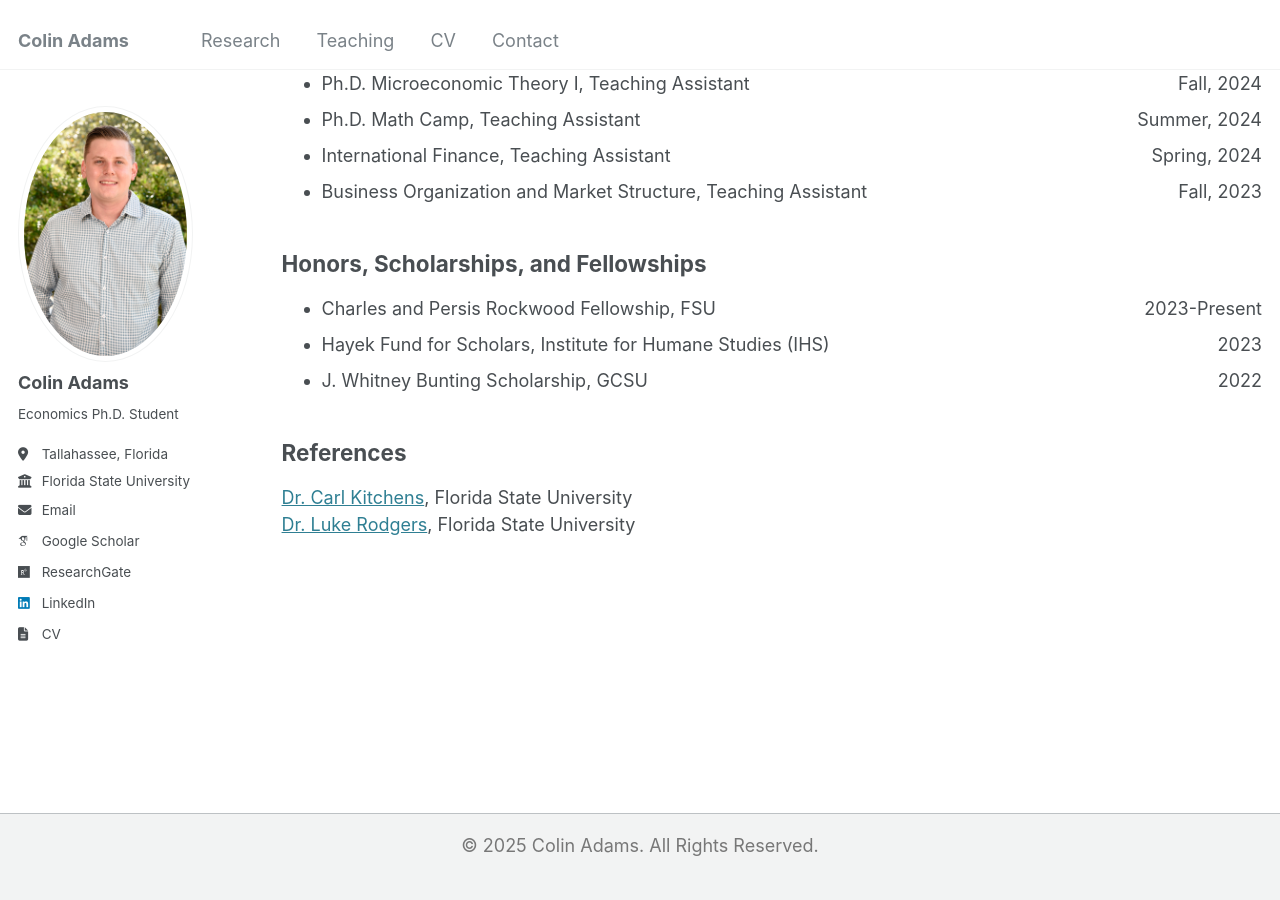
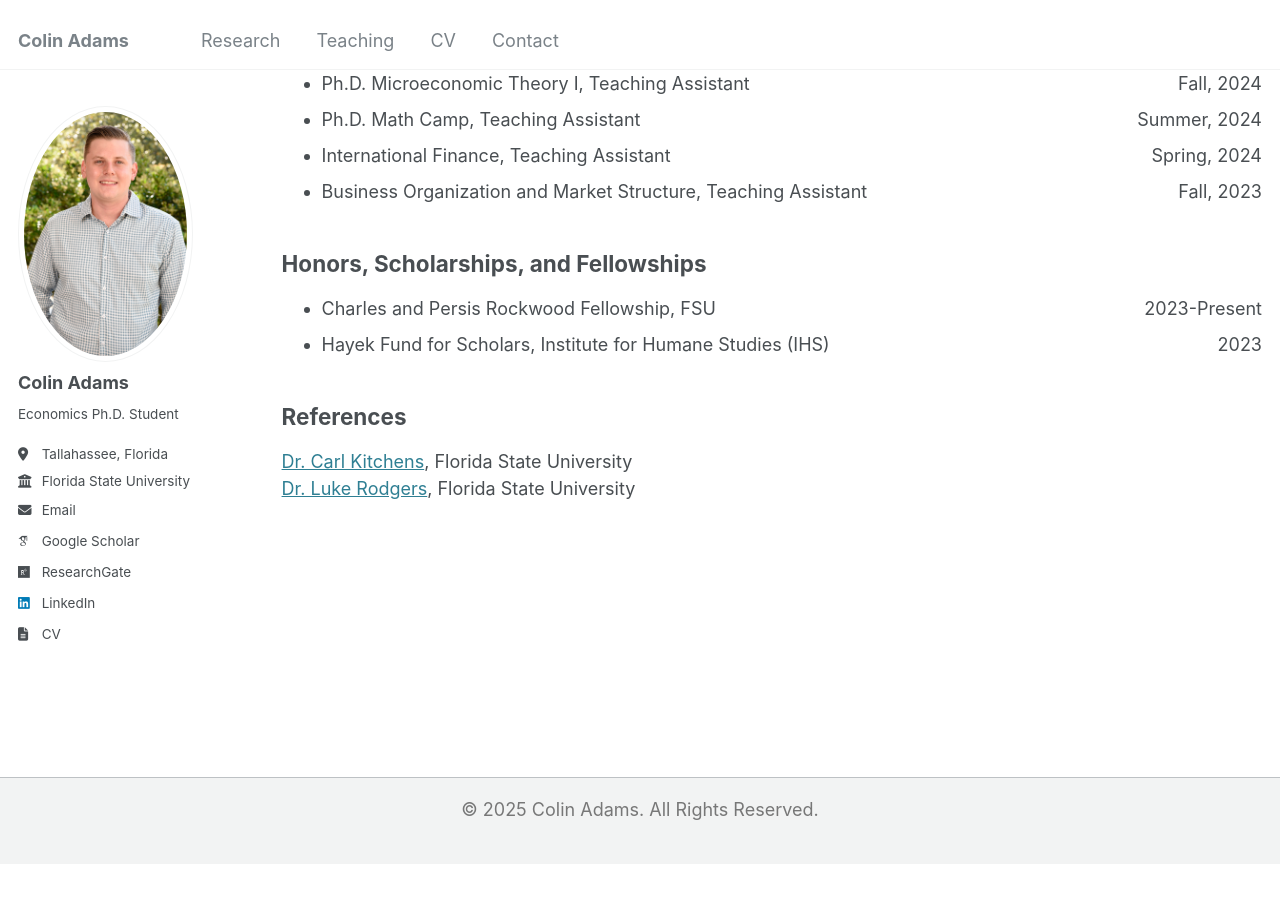
Before and after one commit to Zach-Gooch/Zach-Gooch.github.io, a Jekyll site: the page built from _pages/cv.md, in a window 1280 px wide and 900 px high, scrolled down 799 px. Built offline with Jekyll 4.4.1, drawn with Linux system fonts in a browser that asks for light colours; some web fonts are replaced; after the commit the page ends 1663 px from its top, so only the background shows below that.

Commit message:
Update cv.md

```diff
--- a/_pages/cv.md
+++ b/_pages/cv.md
@@ -60,7 +60,6 @@ You can view a pdf of my CV <a href="/assets/CV.pdf" target="_blank">here</a>.
   <ul>
     <li>Charles and Persis Rockwood Fellowship, FSU <span style="float:right;">2023-Present</span></li>
     <li>Hayek Fund for Scholars, Institute for Humane Studies (IHS) <span style="float:right;">2023</span></li>
-    <li>J. Whitney Bunting Scholarship, GCSU <span style="float:right;">2022</span></li>
   </ul>
 </section>
 
```
